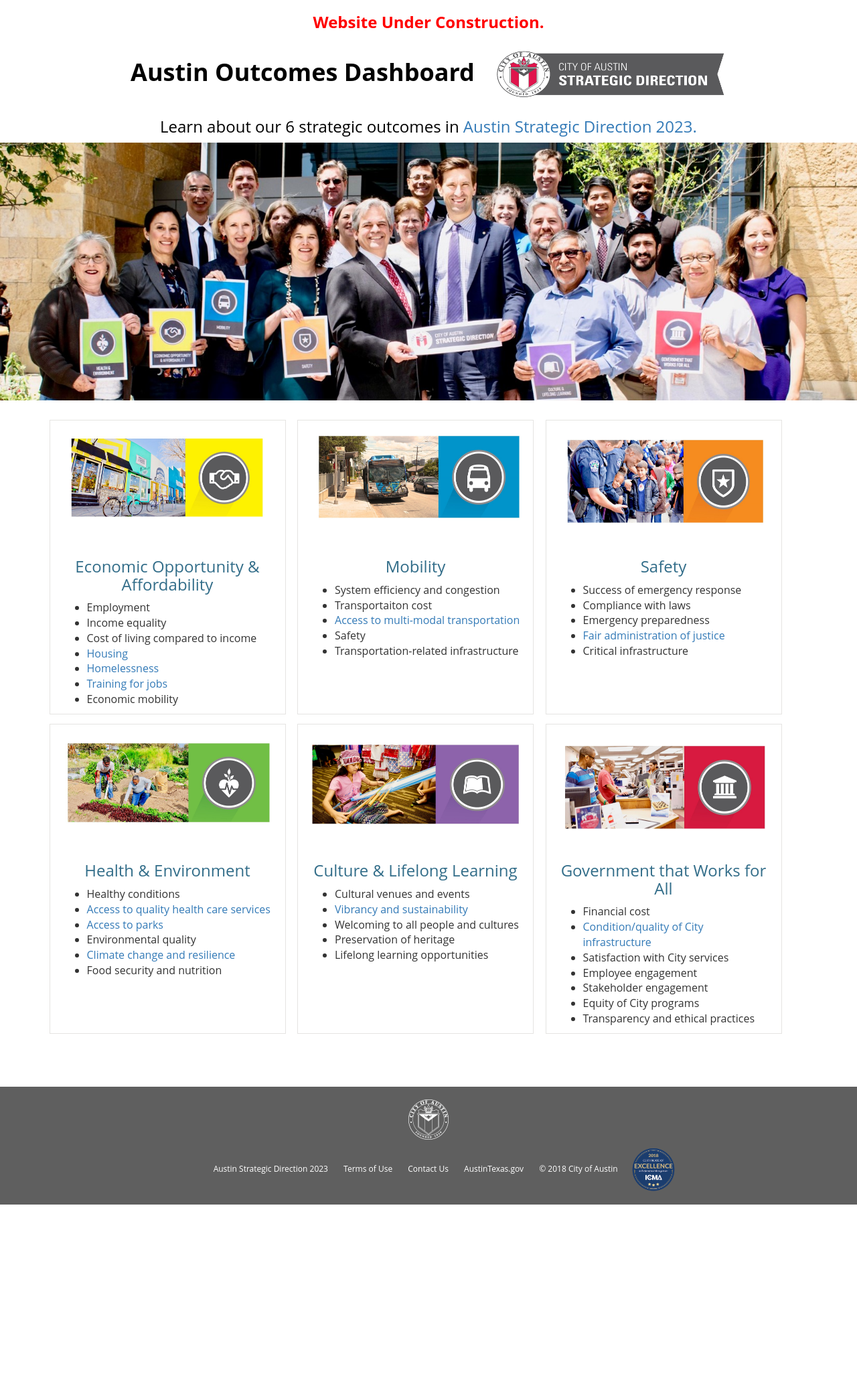
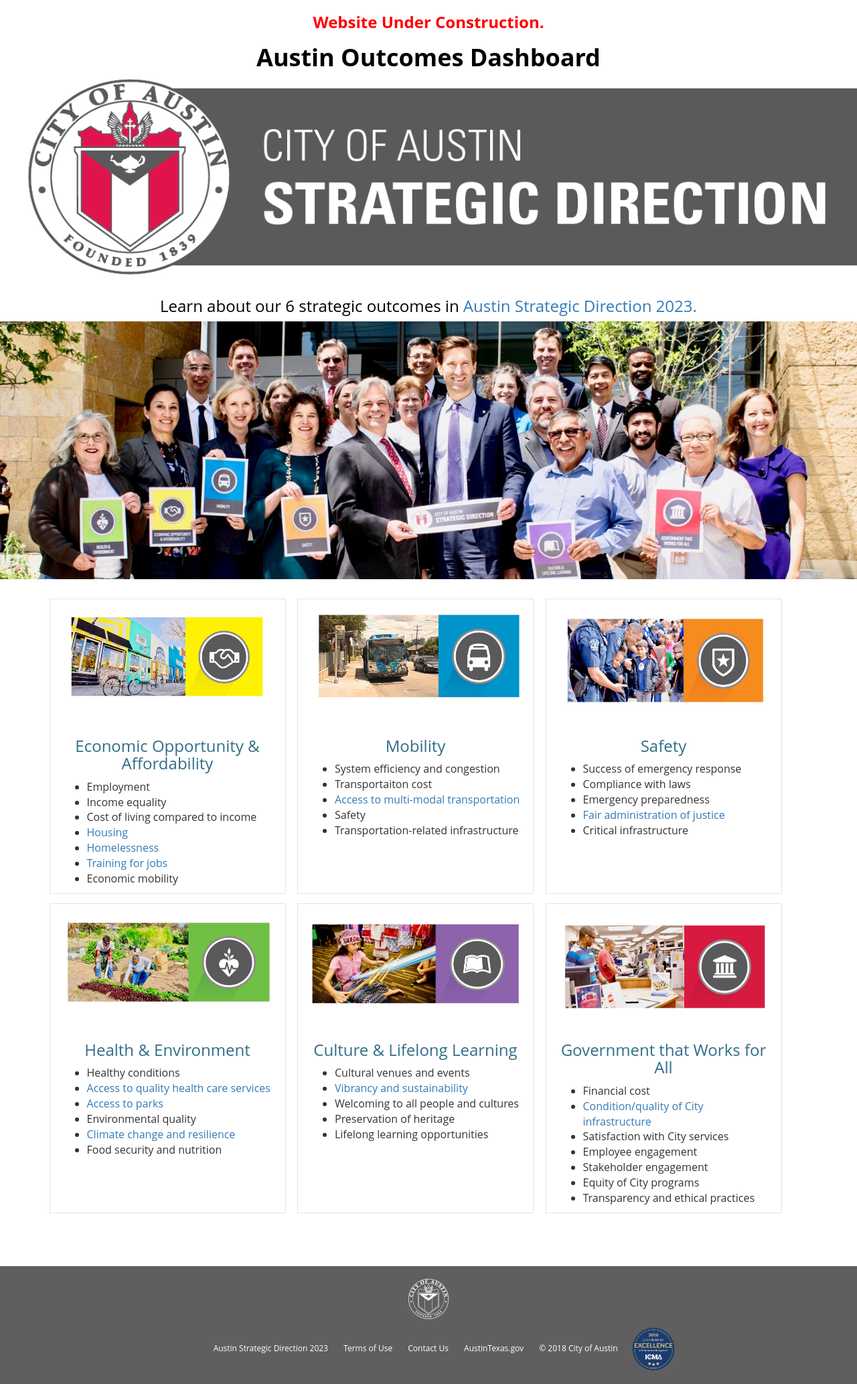
Before and after one commit to JamilaS/SD2023-Dashboard, a Jekyll site: the page built from index.md, in a window 1280 px wide. Shown: the whole page at 67% size. Built offline with Jekyll 4.4.1, drawn with Linux system fonts in a browser that asks for light colours; nearby versions of some CDN libraries; some web fonts are replaced; before the commit the page ends 1799 px from its top, so only the background shows below that.

Commit message:
Update headertitle.html

```diff
--- a/_includes/headertitle.html
+++ b/_includes/headertitle.html
@@ -8,7 +8,7 @@
 <body>
 <div class="header-title">
    <h3><font color = "red"><b><center>Website Under Construction.</center></b></font></h3>
-        <h1><font color = "black"><b><center>Austin Outcomes Dashboard<img class="header-logo" src="{{site.baseurl}}/components/images/Strategic_Direction-logo_medium.png" height="90" width="376"  alt="City of Austin"></font></center></b></h1>
+        <h1><font color = "black"><b><center>Austin Outcomes Dashboard<img class="header-logo" src="{{site.baseurl}}/components/images/Strategic_Direction-logo_medium.png" height="318" width="1342"  alt="City of Austin"></font></center></b></h1>
         <h3><font color = "black"><center>Learn about our 6 strategic outcomes in <a href='http://bit.ly/atxStrategicPlan' target ="_blank"> Austin Strategic Direction 2023.</a></center></font></h3>
 
 
```
